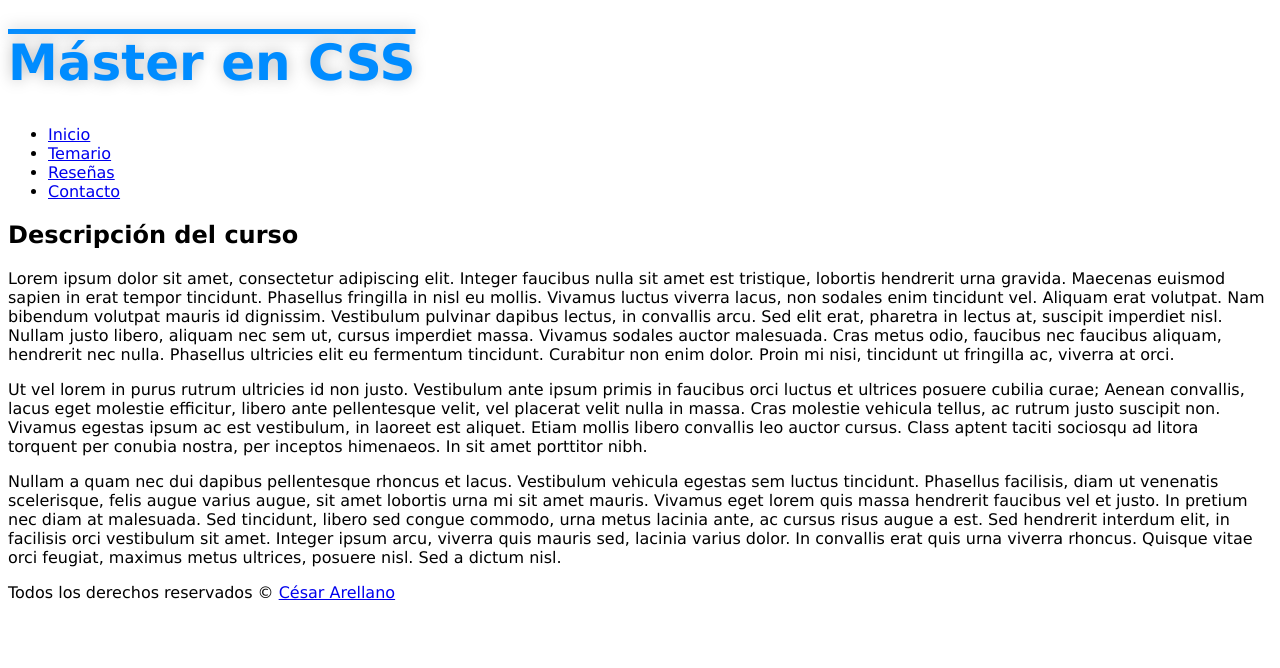
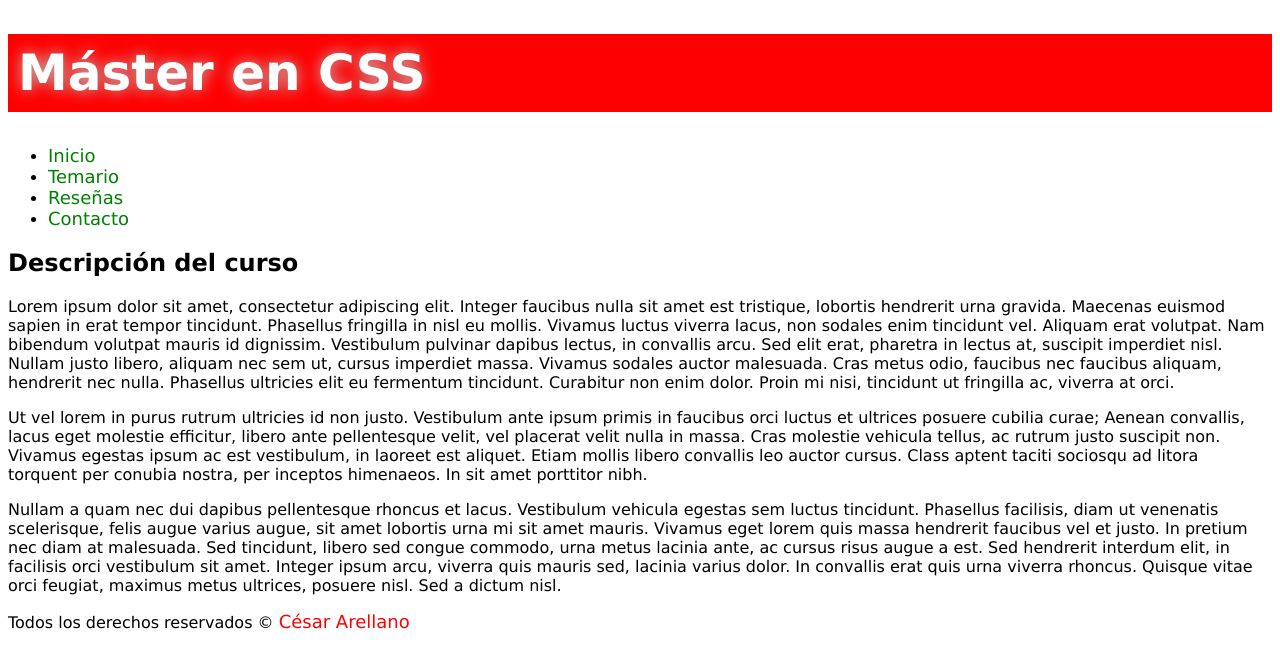
Before and after one commit to CesarArellano/Master-en-CSS, a plain HTML site: page aprendiendo-css/index.html in a window 1280 px wide. Drawn offline with Linux system fonts and the light colour scheme.

Commit message:
Knowing id selector

```diff
--- a/aprendiendo-css/css/styles.css
+++ b/aprendiendo-css/css/styles.css
@@ -1,10 +1,3 @@
-h1 {
-  color: #008cff;
-  font-size: 50px;
-  text-shadow: 0px 0px 15px #bdbdbd;
-  text-decoration: overline;
-}
-
 /* Selector universal */
 * {
   font-family: Verdana, Geneva, Tahoma, sans-serif;
@@ -12,8 +5,26 @@ h1 {
 
 /* Selector de etiqueta */
 
+h1 {
+  font-size: 50px;
+  text-shadow: 0px 0px 15px #bdbdbd;
+  background: red;
+  color: white;
+  padding: 10px;
+}
+
+a {
+  font-size: 18px;
+  color: green;
+  text-decoration: none;
+}
+
+footer a {
+  color: red;
+}
 
 /* Selector de id */
+
 
 
 /* Selector de clase */
```
